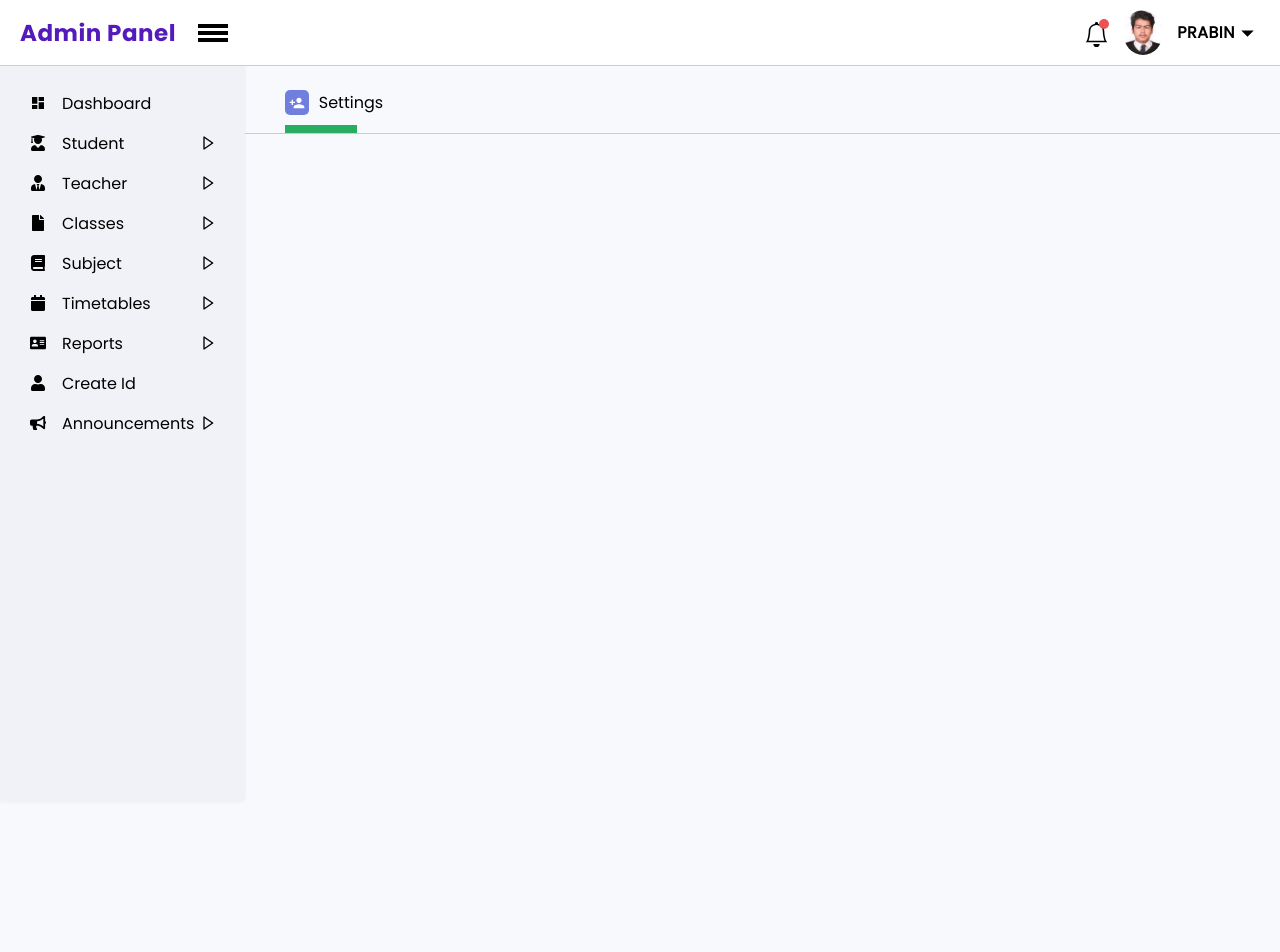
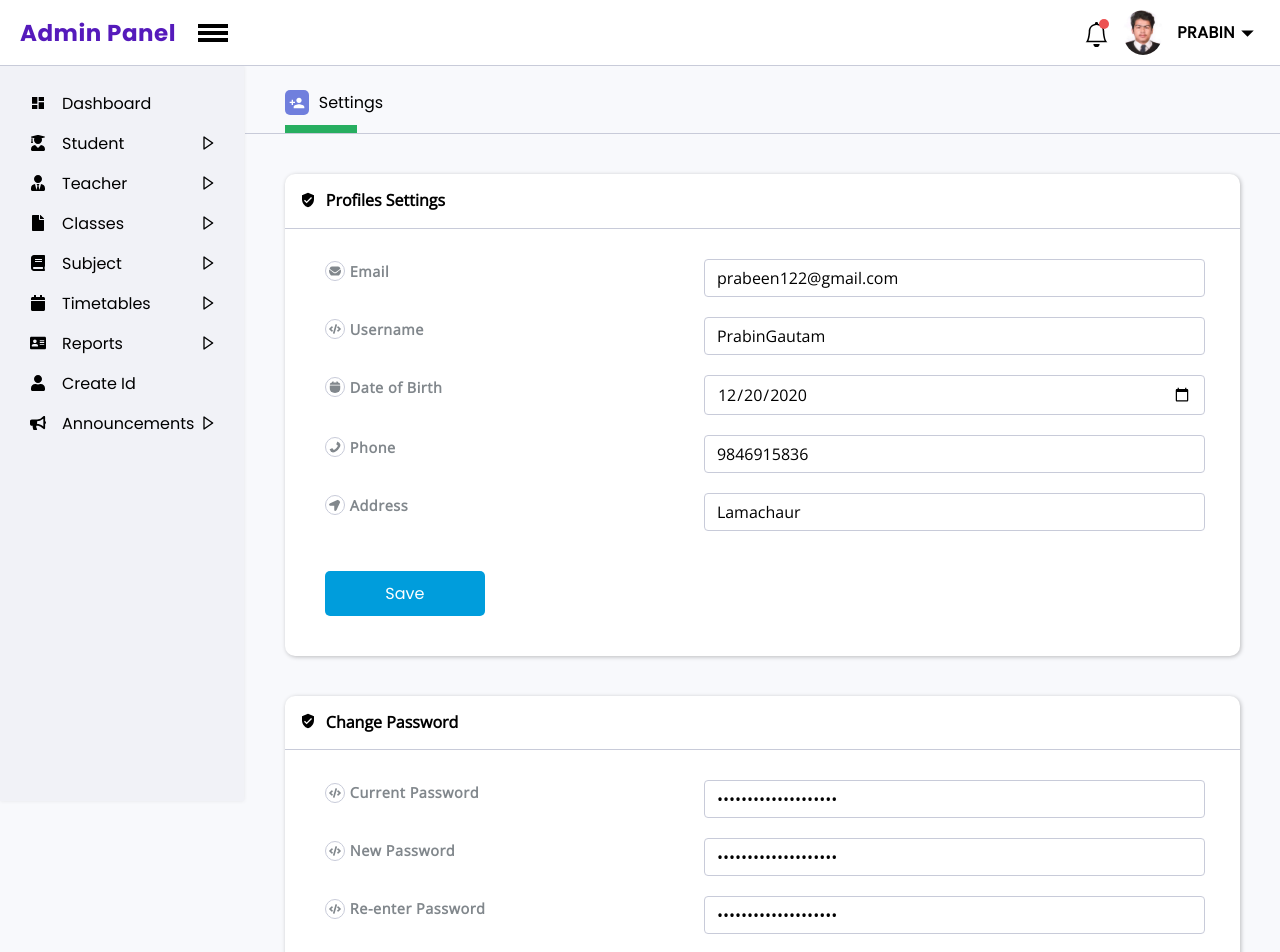
Before and after one commit to Mishankhatri/Class-Management-System, a React (Create React App) app in the folder frontend/: page /admin/settings in a window 1280 px wide. Shown: the top 952 px of the page. Before the commit the page ends 800 px from the top, so only its background shows below. Built offline with nearby package versions, Linux system fonts and the light colour scheme.

Commit message:
Settings Added

```diff
--- a/frontend/src/App.css
+++ b/frontend/src/App.css
@@ -191,6 +191,25 @@ Consists Styling of
   grid-gap: 15px 40px;
 }
 
+/* Settings CSS */
+.inputfield {
+  display: grid;
+  grid-template-columns: 1fr 1.5fr;
+  gap: 40px;
+  margin-bottom: 20px;
+}
+
+.main-contentsection {
+  display: grid;
+  grid-template-columns: 1fr 1fr;
+  gap: 40px;
+}
+
+.headerinputfield {
+  justify-items: right;
+}
+
+/* Ends*/
 .label-title {
   color: #81878c;
   margin-bottom: 10px;
@@ -284,6 +303,12 @@ input[type='file'] {
   .main-content .cardelement {
     grid-template-columns: repeat(2, auto);
   }
+
+  .main-contentsection {
+    display: grid;
+    grid-template-columns: 1fr;
+    gap: 40px;
+  }
 }
 
 @media only screen and (max-width: 850px) {
--- /dev/null
+++ b/frontend/src/components/adminpanel/pages/users/CustomSettings.jsx
@@ -0,0 +1,38 @@
+import React from 'react';
+import { HeaderInputField } from './../../common/InputField/HeaderInputField';
+
+function CustomSettingsInput({
+  title,
+  icon,
+  required,
+  type,
+  placeholder,
+  name,
+  register,
+  value,
+}) {
+  return (
+    <React.Fragment>
+      <div className='inputfield'>
+        <HeaderInputField
+          title={title}
+          icon={icon}
+          isRequired={required}
+          className='headerinputfield'
+        />
+        <div className=''>
+          <input
+            type={type}
+            className='input'
+            placeholder={placeholder}
+            {...register(name)}
+            required
+            name={name}
+          />
+        </div>
+      </div>
+    </React.Fragment>
+  );
+}
+
+export default CustomSettingsInput;
--- a/frontend/src/components/adminpanel/pages/users/Settings.js
+++ b/frontend/src/components/adminpanel/pages/users/Settings.js
@@ -1,12 +1,104 @@
 import React from 'react';
 import InnerHeader from './../../common/InnerHeader';
 import * as MdIcons from 'react-icons/md';
+import { useForm } from 'react-hook-form';
+import {
+  SettingsInput,
+  SettingsPasswordInput,
+} from '../../../values/AdminPanel/SettingsValue';
+import CustomSettingsInput from './CustomSettings';
 
 function Settings() {
+  const { handleSubmit, register, setValue } = useForm();
+
+  const {
+    handleSubmit: handleSubmitPassword,
+    register: registerPassword,
+    setValue: setPasswordValue,
+  } = useForm();
+
+  const onSubmit = (data) => console.log(data);
+
+  const settingsInputValue = SettingsInput();
+  const settingsPasswordValue = SettingsPasswordInput();
+
   return (
-    <div>
+    <React.Fragment>
       <InnerHeader icon={<MdIcons.MdPersonAdd />} name={'Settings'} />
-    </div>
+      <div className='main-content'>
+        <div className=''>
+          {/* className = main-contentsection */}
+          <div className='card-section'>
+            <div className='heading'>
+              <span className='title-icon'>
+                <MdIcons.MdVerifiedUser />
+              </span>
+              <span className='title'>Profiles Settings</span> {/*Custom  */}
+            </div>
+
+            <div className='content-section'>
+              <form onSubmit={handleSubmit(onSubmit)}>
+                <div className='mid-content'>
+                  {settingsInputValue.map((value, index) => {
+                    setValue(value.name, value.values);
+                    return (
+                      <CustomSettingsInput
+                        title={value.title}
+                        icon={value.icon}
+                        required={value.required}
+                        type={value.input}
+                        key={index}
+                        register={register}
+                        placeholder={value.placeholder}
+                        name={value.name}
+                        value={value.values}
+                        setValue={setValue}
+                      />
+                    );
+                  })}
+                </div>
+                <button className='morebutton btn btn-custom-selection'>
+                  Save
+                </button>
+              </form>
+            </div>
+          </div>
+          <div className='card-section'>
+            <div className='heading'>
+              <span className='title-icon'>
+                <MdIcons.MdVerifiedUser />
+              </span>
+              <span className='title'>Change Password</span> {/*Custom  */}
+            </div>
+
+            <div className='content-section'>
+              <form onSubmit={handleSubmitPassword(onSubmit)}>
+                <div className='mid-content'>
+                  {settingsPasswordValue.map((value, index) => {
+                    setPasswordValue(value.name, value.values);
+                    return (
+                      <CustomSettingsInput
+                        title={value.title}
+                        icon={value.icon}
+                        required={value.required}
+                        type={value.input}
+                        key={index}
+                        register={registerPassword}
+                        placeholder={value.placeholder}
+                        name={value.name}
+                      />
+                    );
+                  })}
+                </div>
+                <button className='morebutton btn btn-custom-selection'>
+                  Save
+                </button>
+              </form>
+            </div>
+          </div>
+        </div>
+      </div>
+    </React.Fragment>
   );
 }
 
--- a/frontend/src/components/adminpanel/pages/users/UserProfile.css
+++ b/frontend/src/components/adminpanel/pages/users/UserProfile.css
@@ -23,6 +23,11 @@
   border-radius: 50%;
   margin-bottom: 30px;
   cursor: pointer;
+  /* padding: 10px; */
+}
+
+.profile img:active {
+  border: 2px solid rgba(0, 0, 0, 0.8);
 }
 
 .profile .camera {
--- a/frontend/src/components/values/AdminPanel/CreateIdInputField.jsx
+++ b/frontend/src/components/values/AdminPanel/CreateIdInputField.jsx
@@ -11,6 +11,14 @@ const createIdFieldValue = [
     isRequired: true,
   },
   {
+    title: 'Full Name',
+    input: 'text',
+    icon: <FaIcons.FaUser className='mid-icon' />,
+    placeholder: 'Enter FullName',
+    name: 'registerFullName',
+    isRequired: false,
+  },
+  {
     title: 'Username',
     input: 'text',
     icon: <FaIcons.FaUser className='mid-icon' />,
@@ -21,7 +29,7 @@ const createIdFieldValue = [
   {
     title: 'Password',
     input: 'password',
-    icon: <FaIcons.FaUser className='mid-icon' />,
+    icon: <FaIcons.FaCode className='mid-icon' />,
     placeholder: 'Enter Password',
     name: 'registerPassword',
     isRequired: true,
@@ -30,7 +38,7 @@ const createIdFieldValue = [
   {
     title: 'Re-enter Password',
     input: 'password',
-    icon: <FaIcons.FaUser className='mid-icon' />,
+    icon: <FaIcons.FaCode className='mid-icon' />,
     placeholder: 'ReEnter Password',
     name: 'registerReEnterPassword',
     isRequired: true,
--- /dev/null
+++ b/frontend/src/components/values/AdminPanel/SettingsValue.jsx
@@ -0,0 +1,86 @@
+import React from 'react';
+import * as FaIcons from 'react-icons/fa';
+
+function SettingsInput() {
+  return [
+    {
+      title: 'Email',
+      input: 'email',
+      icon: <FaIcons.FaEnvelope className='mid-icon' />,
+      placeholder: 'Your Email',
+      name: 'settingsEmail',
+      isRequired: true,
+      values: 'prabeen122@gmail.com',
+    },
+    {
+      title: 'Username',
+      input: 'text',
+      icon: <FaIcons.FaCode className='mid-icon' />,
+      placeholder: 'Your Username',
+      name: 'settingsUsername',
+      isRequired: true,
+      values: 'PrabinGautam',
+    },
+    {
+      title: 'Date of Birth',
+      input: 'date',
+      icon: <FaIcons.FaCalendar className='mid-icon' />,
+      placeholder: 'Your DOB',
+      name: 'settingsDOB',
+      isRequired: true,
+      values: '2020-12-20',
+    },
+    {
+      title: 'Phone',
+      input: 'number',
+      icon: <FaIcons.FaPhone className='mid-icon' />,
+      placeholder: 'Your Phone number',
+      name: 'settingsPhone',
+      isRequired: true,
+      values: '9846915836',
+    },
+    {
+      title: 'Address',
+      input: 'text',
+      icon: <FaIcons.FaLocationArrow className='mid-icon' />,
+      placeholder: 'Your Address',
+      name: 'settingsAddress',
+      isRequired: true,
+      values: 'Lamachaur',
+    },
+  ];
+}
+
+function SettingsPasswordInput() {
+  return [
+    {
+      title: 'Current Password',
+      input: 'password',
+      icon: <FaIcons.FaCode className='mid-icon' />,
+      placeholder: 'Your Password',
+      name: 'settingsCurrentPassword',
+      isRequired: true,
+      values: 'prabeen122@gmail.com',
+    },
+    {
+      title: 'New Password',
+      input: 'password',
+      icon: <FaIcons.FaCode className='mid-icon' />,
+      placeholder: 'New Password',
+      name: 'settingsNewPassword',
+      isRequired: true,
+      values: 'prabeen122@gmail.com',
+    },
+    {
+      title: 'Re-enter Password',
+      input: 'password',
+      icon: <FaIcons.FaCode className='mid-icon' />,
+      placeholder: 'Renter New Password',
+      name: 'settingsRePassword',
+      isRequired: true,
+      values: 'prabeen122@gmail.com',
+    },
+  ];
+}
+
+export { SettingsInput, SettingsPasswordInput };
```
